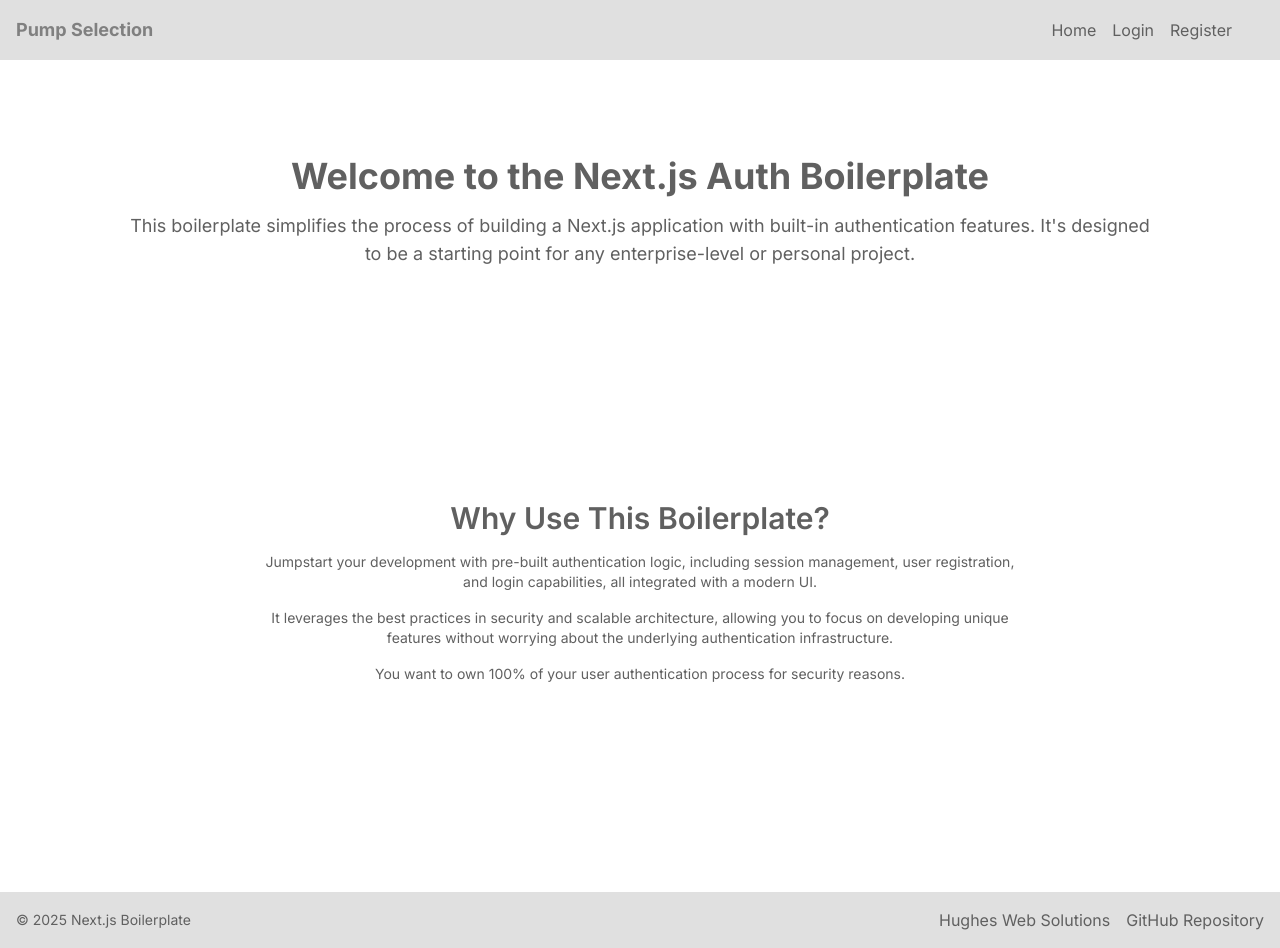
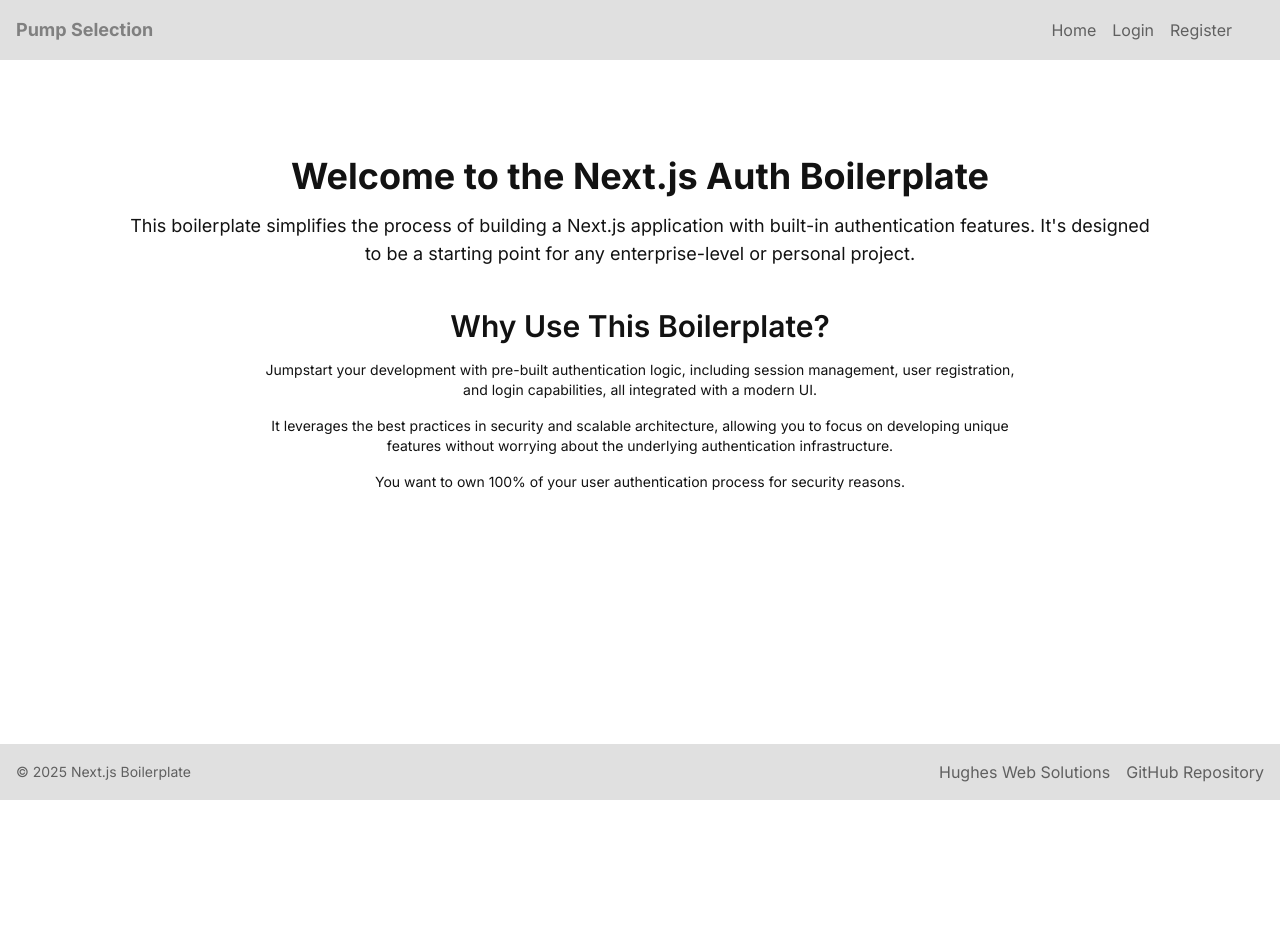
Before and after one commit to jordanhughes421/pump-curve-master, a Next.js app: page / in a window 1280 px wide. After the commit the page ends 800 px from the top, so only its background shows below. Built offline with nearby package versions, Linux system fonts and the light colour scheme.

Commit message:
added dependency

```diff
--- a/app/page.tsx
+++ b/app/page.tsx
@@ -2,8 +2,8 @@ import Image from "next/image";
 
 export default function Home() {
   return (
-    <main className="flex min-h-screen flex-col items-center justify-between text-brandColor5 p-6 md:p-24">
-    <header className="z-10 w-full max-w-5xl flex flex-col items-center text-center space-y-4">
+    <div className="flex flex-col items-center justify-between p-6 md:p-24">
+      <header className="w-full max-w-5xl flex flex-col items-center text-center space-y-4">
         <h1 className="text-2xl md:text-4xl font-bold">Welcome to the Next.js Auth Boilerplate</h1>
         <p className="text-md md:text-lg">
           This boilerplate simplifies the process of building a Next.js application with
@@ -11,7 +11,7 @@ export default function Home() {
         </p>
       </header>
 
-    <section className="z-10 w-full max-w-3xl flex flex-col items-center text-center space-y-4 mt-10 mb-20">
+      <section className="w-full max-w-3xl flex flex-col items-center text-center space-y-4 mt-10">
         <h2 className="text-xl md:text-3xl font-semibold">Why Use This Boilerplate?</h2>
         <p className="text-sm md:text-md">
           Jumpstart your development with pre-built authentication logic, including session management,
@@ -25,6 +25,6 @@ export default function Home() {
           You want to own 100% of your user authentication process for security reasons.
         </p>
       </section>
-    </main>
+    </div>
   );
 }
```
Lines whose indentation alone changed are shown as unchanged.
